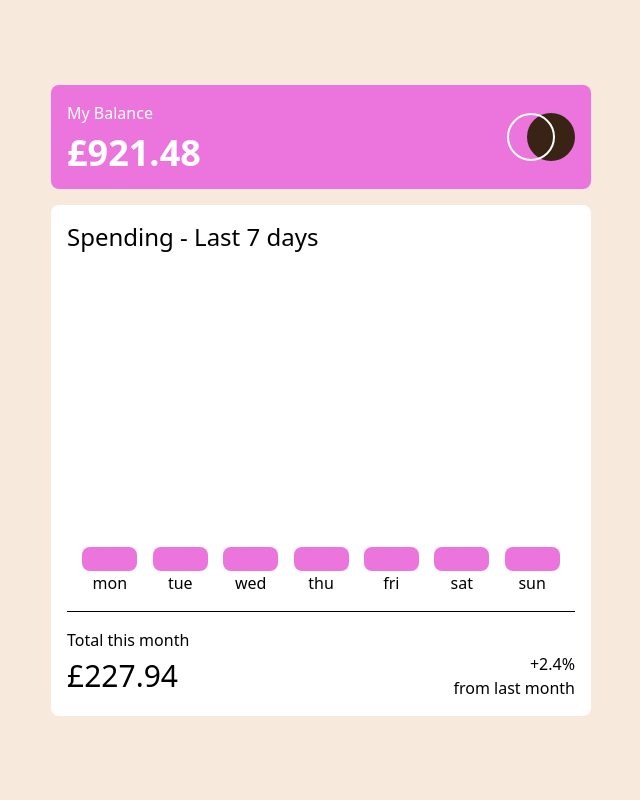
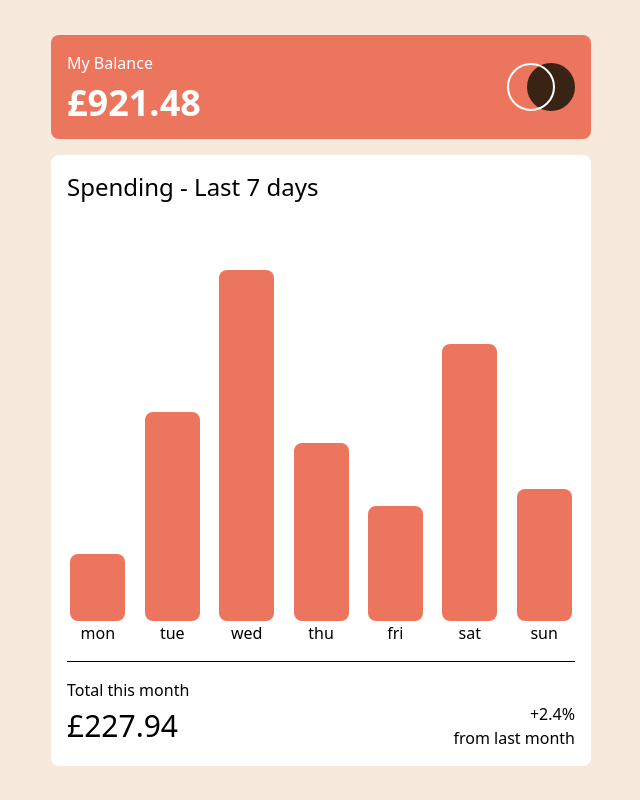
Before and after one commit to jambanix/frontendmentor_expenses-chart-component, a React (Vite) app: page / in a window 1280 px wide. Shown: the whole page, without its empty margins (319-959 px from the left). Built offline with nearby package versions, Linux system fonts and the light colour scheme.

Commit message:
add main functionality. bar size based on highest amount. highest amount uses full container size, everything else is relative to that

```diff
--- a/src/App.jsx
+++ b/src/App.jsx
@@ -17,7 +17,7 @@ function App() {
 
     <>
       <main className="bg-cream-bg flex items-center justify-center h-screen w-full">
-        <div className="flex flex-col gap-4 w-[90%] max-w-[540px]">
+        <div className="flex flex-col gap-4 w-[90%] max-w-[540px] min-w-[320px]">
           <Balance />
           <Summary data={data} />
         </div>
--- a/src/components/Balance.jsx
+++ b/src/components/Balance.jsx
@@ -9,7 +9,6 @@ export const Balance = () => {
       <div className="bg-dark-brown h-12 w-12 rounded-full relative">
         <div className="border-2 border-white h-12 w-12 absolute rounded-full -left-5"></div>
       </div>
-
     </section>
   )
 }
--- a/src/components/Bar.jsx
+++ b/src/components/Bar.jsx
@@ -1,23 +1,19 @@
 import { useEffect, useState } from "react";
 
-export const Bar = ({ parentHeight, data }) => {
+export const Bar = ({ data, height }) => {
 
   const amount = data.amount;
-  const [height, setHeight] = useState(0);
   const [isHovering, setIsHovering] = useState(false);
 
-  const infoBubbleClass = isHovering ? "visible opacity-100" : "invisible opacity-0"
+  const infoBubbleClass = isHovering ? "visible opacity-100" : "hidden opacity-0"
   const barColourClass = isHovering ? "bg-cyan" : "bg-red"
-  const heightClass = `h-[${height}px]`
 
-  useEffect(() => {
-    setHeight(prev => (data.amount * 3).toFixed(0));
-  }, [parentHeight]);
+  console.log(data.amount, height);
 
   return (
     <div className="flex flex-col h-full justify-end items-center w-[33px] md:w-[55px]">
       <div className={`flex items-center justify-center rounded-lg bg-dark-brown text-white p-2 text-sm mb-2 ${infoBubbleClass} transition-opacity`}>£{amount}</div>
-      <div className={`${heightClass} ${barColourClass} rounded-lg bg-red w-full transition-colors`} onMouseOver={() => setIsHovering(true)} onMouseOut={() => setIsHovering(false) }><span className="invisible">d</span></div>
+      <div className={`${barColourClass} rounded-lg w-full transition-all`} onMouseOver={() => setIsHovering(true)} onMouseOut={() => setIsHovering(false)} style={{height: `${height}px`}}></div>
       <p>{data.day}</p>
     </div>
   )
--- a/src/components/Chart.jsx
+++ b/src/components/Chart.jsx
@@ -1,9 +1,11 @@
 import { Bar } from "./Bar"
+import { getBarHeight } from "../lib/container"
 
-export const Chart = ({data}) => {
+export const Chart = ({ data, maxAmount, containerHeight }) => {
+
   return (
-    <div className="flex justify-evenly h-[520px] items-end">
-      {data.map(entry => <Bar data={entry} />)}
+    <div className={`flex justify-evenly items-end gap-4`} style={{height: `${containerHeight}px`}}>
+      {data.map((entry, ix) => <Bar data={entry} key={ix} height={getBarHeight(entry.amount, maxAmount)}/>)}
     </div>
   )
 }
--- a/src/components/Summary.jsx
+++ b/src/components/Summary.jsx
@@ -1,13 +1,22 @@
 import { Chart } from "./Chart";
+import { useScreenWidth } from "../hooks/useScreenWidth";
+import { CHART_CONTAINER_HEIGHT } from "../lib/container";
 
 export const Summary = ({data}) => {
 
+  const screenWidth = useScreenWidth();
   const total = data && data.map(entry => entry.amount).reduce((accum, current) => accum + current, 0);
 
+  // The highest amount on the data, use this as a base for determining the heights in relation to the container height
+  const maxAmount = Math.max(...data.map(item => item.amount));
+
+  // Base this off the figma design with 30px buffer
+  const containerHeight = screenWidth === "desktop" ? CHART_CONTAINER_HEIGHT : CHART_CONTAINER_HEIGHT - 150;
+
   return (
-    <section className="bg-white w-full rounded-lg flex flex-col p-4 gap-4 h-[421px] md:h-[511px]">
+    <section className="bg-white w-full rounded-lg flex flex-col p-4 gap-4 h-[461px] md:h-[611px]">
       <h2 className="text-2xl">Spending - Last 7 days</h2>
-      <Chart data={data} />
+      <Chart data={data} maxAmount={maxAmount} containerHeight={containerHeight}/>
       <hr />
       <div className="flex flex-col justify-center">
         <h4>Total this month</h4>
--- /dev/null
+++ b/src/hooks/useScreenWidth.jsx
@@ -0,0 +1,19 @@
+import { useEffect, useState } from "react"
+
+const getScreenWidth = () => window.innerWidth;
+
+export const useScreenWidth = () => {
+  const [width, setWidth] = useState(getScreenWidth());
+
+  // tailwind md
+  const desktopWidth = 768;
+
+  const handleWidthChange = () => setWidth(width => getScreenWidth());
+
+  useEffect(() => {
+    window.addEventListener("resize", handleWidthChange);
+    return () => window.removeEventListener("resize", handleWidthChange);
+  }, []);
+
+  return (width <= desktopWidth ? "mobile" : "desktop");
+}
--- /dev/null
+++ b/src/lib/container.js
@@ -0,0 +1,16 @@
+
+// for desktop
+export const CHART_CONTAINER_HEIGHT = 426;
+
+// Leave some room for the pop up amount to stop the bar shrinking on hover
+const BUFFER = 75;
+
+console.log("CHART_CONTAINER HEIGHT ", CHART_CONTAINER_HEIGHT)
+
+// Calculate the height of the bar.
+// Highest amount uses full size then everything else is relative to that
+export const getBarHeight = (amount, maxAmount, containerHeight=CHART_CONTAINER_HEIGHT) => {
+  if (amount === maxAmount) return containerHeight - BUFFER
+  const comparisonMultiplier = (amount / maxAmount);
+  return ((comparisonMultiplier * containerHeight) - BUFFER).toFixed(0);
+}
--- a/tailwind.config.js
+++ b/tailwind.config.js
@@ -13,7 +13,7 @@ export default {
       "medium-brown": "#92857a",
       "dark-brown": "#382314",
       "cyan": "#76b5bc",
-      "red": "#ec75dd"
+      "red": "#ec755d"
     }
   },
   plugins: [],
```
